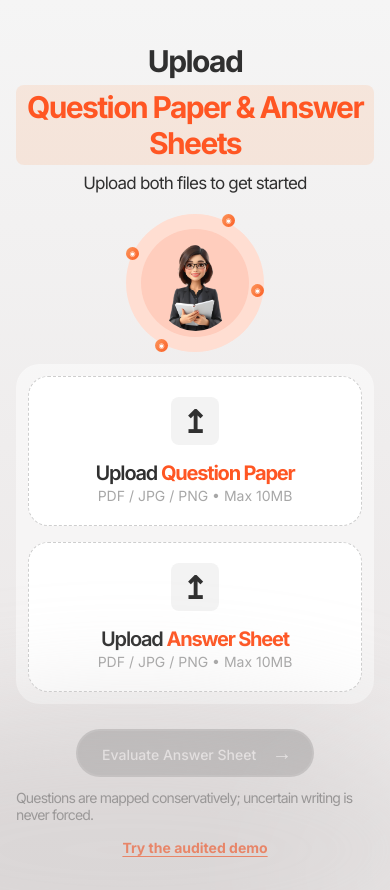
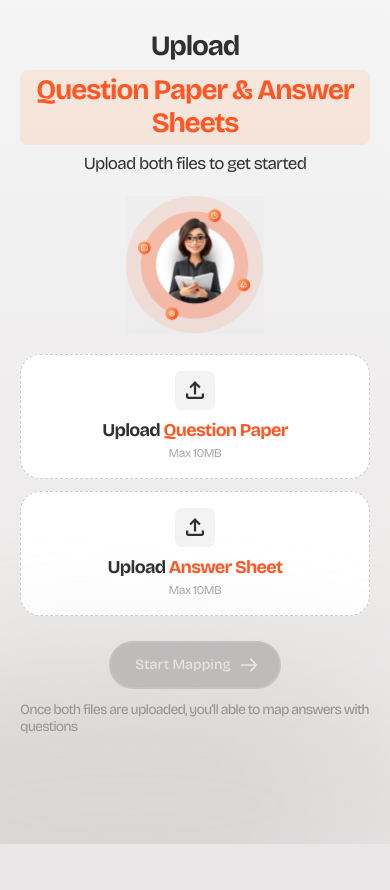
Before and after one commit to swarnendu19/vedaai, a Next.js app: page / in a window 390 px wide. After the commit the page ends 844 px from the top, so only its background shows below. Built offline with nearby package versions, Linux system fonts and the light colour scheme.

Commit message:
Match upload screen to Figma desktop and mobile

```diff
--- a/app/page.tsx
+++ b/app/page.tsx
@@ -26,7 +26,7 @@ function Topbar({ compact = false }: { compact?: boolean }) {
   return <header className={`veda-topbar ${compact ? 'compact' : ''}`}><div className="navbar-context"><button type="button" className="navbar-back" aria-label="Go back"><img src="/assets/back.svg" alt="" /></button><div className="exam-context"><img src="/assets/exam-board.svg" alt="" /><span>Exams</span></div></div><div className="navbar-actions"><button type="button" className="navbar-action" aria-label="Help"><img src="/assets/help.svg" alt="" /></button><button type="button" className="navbar-action" aria-label="Notifications"><img src="/assets/notification.svg" alt="" /></button><button type="button" className="navbar-action" aria-label="AI tools"><img src="/assets/star.svg" alt="" /></button><button type="button" className="profile-control" aria-label="Open Madhur Rastogi profile"><img src="/assets/profile.svg" alt="Madhur Rastogi" /></button></div></header>;
 }
 
-function TeacherOrb() { return <div className="teacher-orb"><div className="orb-ring one" /><div className="orb-ring two" /><img src="/assets/teacher.png" alt="AI teacher" /><i className="sat s1">◉</i><i className="sat s2">◉</i><i className="sat s3">◉</i><i className="sat s4">◉</i></div>; }
+function TeacherOrb() { return <div className="teacher-orb"><img src="/assets/teacher-orb.png" alt="AI teacher" /></div>; }
 function prettyBytes(bytes: number) { return bytes >= 1024 * 1024 ? `${(bytes / 1024 / 1024).toFixed(1)} MB` : `${Math.ceil(bytes / 1024)} KB`; }
 
 function UploadBox({ kind, file, onChange, onError }: { kind: FileKind; file?: File; onChange: (file?: File) => void; onError: (message: string) => void }) {
@@ -40,14 +40,14 @@ function UploadBox({ kind, file, onChange, onError }: { kind: FileKind; file?: F
   };
   return <div className={`upload-box ${file ? 'filled' : ''}`} role="button" tabIndex={0} onClick={() => input.current?.click()} onKeyDown={(event) => { if (event.key === 'Enter' || event.key === ' ') input.current?.click(); }} onDragOver={(event) => event.preventDefault()} onDrop={(event) => { event.preventDefault(); choose(event.dataTransfer.files[0]); }}>
     <input ref={input} hidden type="file" accept="application/pdf,image/png,image/jpeg" onChange={(event) => choose(event.target.files?.[0])} />
-    {file ? <><span className="pdf-icon">{file.type === 'application/pdf' ? 'PDF' : 'IMG'}</span><span className="file-name"><strong>{file.name}</strong><small>{prettyBytes(file.size)} &nbsp; • &nbsp; {file.type === 'application/pdf' ? 'PDF document' : '1 Page'}</small></span><button className="remove" type="button" aria-label={`Remove ${answer ? 'answer sheet' : 'question paper'}`} onClick={(event) => { event.stopPropagation(); onChange(undefined); }}>×</button></> : <><span className="upload-icon">↥</span><span className="upload-label">Upload <b>{answer ? 'Answer Sheet' : 'Question Paper'}</b></span><small>PDF / JPG / PNG • Max 10MB</small></>}
+    {file ? <><span className="pdf-icon">{file.type === 'application/pdf' ? 'PDF' : 'IMG'}</span><span className="file-name"><strong>{file.name}</strong><small>{prettyBytes(file.size)} &nbsp; • &nbsp; {file.type === 'application/pdf' ? 'PDF document' : '1 Page'}</small></span><button className="remove" type="button" aria-label={`Remove ${answer ? 'answer sheet' : 'question paper'}`} onClick={(event) => { event.stopPropagation(); onChange(undefined); }}>×</button></> : <><span className="upload-icon"><img src="/assets/upload.svg" alt="" /></span><span className="upload-label">Upload <b>{answer ? 'Answer Sheet' : 'Question Paper'}</b></span><small>Max 10MB</small></>}
   </div>;
 }
 
-function UploadScreen({ questionFile, answerFile, setQuestionFile, setAnswerFile, onStart, onDemo, busy, error }: { questionFile?: File; answerFile?: File; setQuestionFile: (file?: File) => void; setAnswerFile: (file?: File) => void; onStart: () => void; onDemo: () => void; busy: boolean; error: string }) {
+function UploadScreen({ questionFile, answerFile, setQuestionFile, setAnswerFile, onStart, busy, error }: { questionFile?: File; answerFile?: File; setQuestionFile: (file?: File) => void; setAnswerFile: (file?: File) => void; onStart: () => void; busy: boolean; error: string }) {
   const [validation, setValidation] = useState('');
   const ready = Boolean(questionFile && answerFile);
-  return <div className="veda-stage upload-stage"><Sidebar /><Topbar /><main className="upload-content"><div className="upload-title"><h1>Upload <span>Question Paper &amp; Answer Sheets</span></h1><p>Upload both files to get started</p></div><TeacherOrb /><div className="upload-tray"><UploadBox kind="question-paper" file={questionFile} onChange={setQuestionFile} onError={setValidation} /><UploadBox kind="answer-sheet" file={answerFile} onChange={setAnswerFile} onError={setValidation} /></div><div className="mapping-action"><button disabled={!ready || busy} onClick={onStart}>{busy ? 'Preparing…' : 'Evaluate Answer Sheet'} <span>→</span></button><p>Questions are mapped conservatively; uncertain writing is never forced.</p><button className="demo-link" onClick={onDemo} disabled={busy}>Try the audited demo</button>{(validation || error) && <div className="form-error" role="alert">{validation || error}</div>}</div></main></div>;
+  return <div className="veda-stage upload-stage"><Sidebar /><Topbar /><main className="upload-content"><div className="upload-title"><h1>Upload <span>Question Paper &amp; Answer Sheets</span></h1><p>Upload both files to get started</p></div><TeacherOrb /><div className="upload-tray"><UploadBox kind="question-paper" file={questionFile} onChange={setQuestionFile} onError={setValidation} /><UploadBox kind="answer-sheet" file={answerFile} onChange={setAnswerFile} onError={setValidation} /></div><div className="mapping-action"><button disabled={!ready || busy} onClick={onStart}>{busy ? 'Preparing…' : 'Start Mapping'} <img src="/assets/forward.svg" alt="" /></button><p>Once both files are uploaded, you’ll able to map answers with questions</p>{(validation || error) && <div className="form-error" role="alert">{validation || error}</div>}</div></main></div>;
 }
 
 function ProcessingScreen({ progress, error, onBack }: { progress: ProgressEvent; error: string; onBack: () => void }) {
@@ -126,5 +126,5 @@ export default function Home() {
   const restart = () => { setResult(undefined); setProgress(emptyProgress); setError(''); setQuestionFile(undefined); setAnswerFile(undefined); setScreen('upload'); };
   if (screen === 'processing') return <ProcessingScreen progress={progress} error={error} onBack={() => setScreen('upload')} />;
   if (screen === 'results' && result) return <ResultsScreen result={result} debug={debug} onRestart={restart} onResult={setResult} />;
-  return <UploadScreen questionFile={questionFile} answerFile={answerFile} setQuestionFile={setQuestionFile} setAnswerFile={setAnswerFile} onStart={() => void run(false)} onDemo={() => void run(true)} busy={busy} error={error} />;
+  return <UploadScreen questionFile={questionFile} answerFile={answerFile} setQuestionFile={setQuestionFile} setAnswerFile={setAnswerFile} onStart={() => void run(false)} busy={busy} error={error} />;
 }
```
Also changed, not shown: app/globals.css, public/assets/teacher-orb.png (added), public/assets/upload.svg (added).
